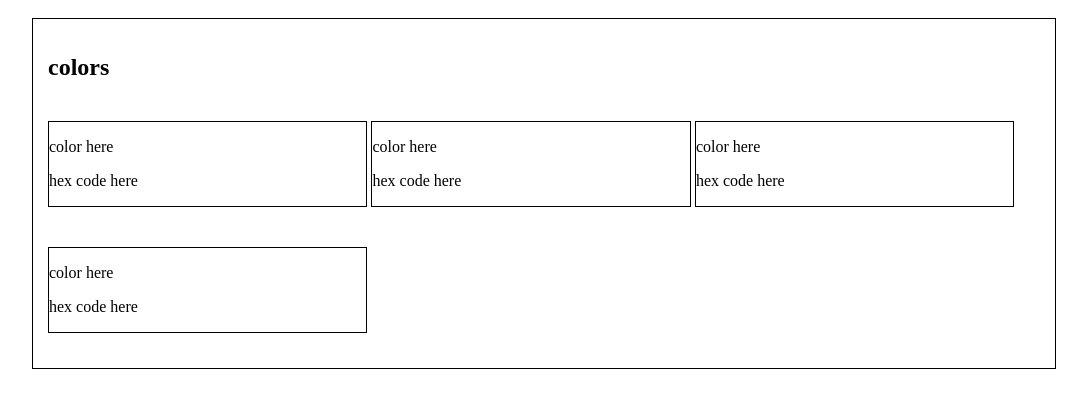
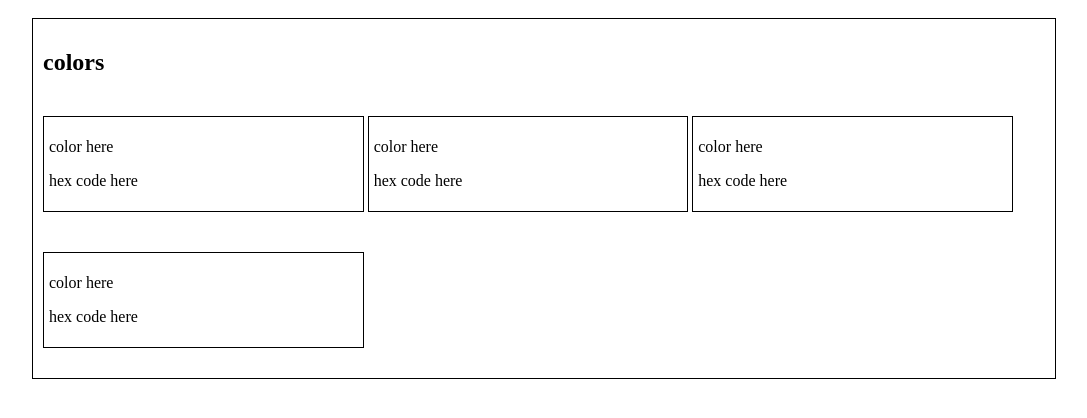
Before and after one commit to garethnoob/Starting, a plain HTML site: page index.html in a window 1280 px wide. Shown: the part 104-522 px from the top of the page, without its empty margins (96-1183 px from the left). Drawn offline with Linux system fonts and the light colour scheme.

Commit message:
add some its

```diff
--- a/styles.css
+++ b/styles.css
@@ -1,3 +1,7 @@
+* {
+    box-sizing: border-box;
+}
+
 
 body {
     margin: 0 10%;
@@ -10,7 +14,7 @@ h1 {
 
 .container {
     border: 1px solid ;
-    padding: 15px;
+    padding: 10px;
 }
 
 .color-panel {
@@ -19,4 +23,5 @@ h1 {
     border: 1px solid;
     margin: 20px auto;
     width: 32%;
+    padding: 5px;
 }
```
